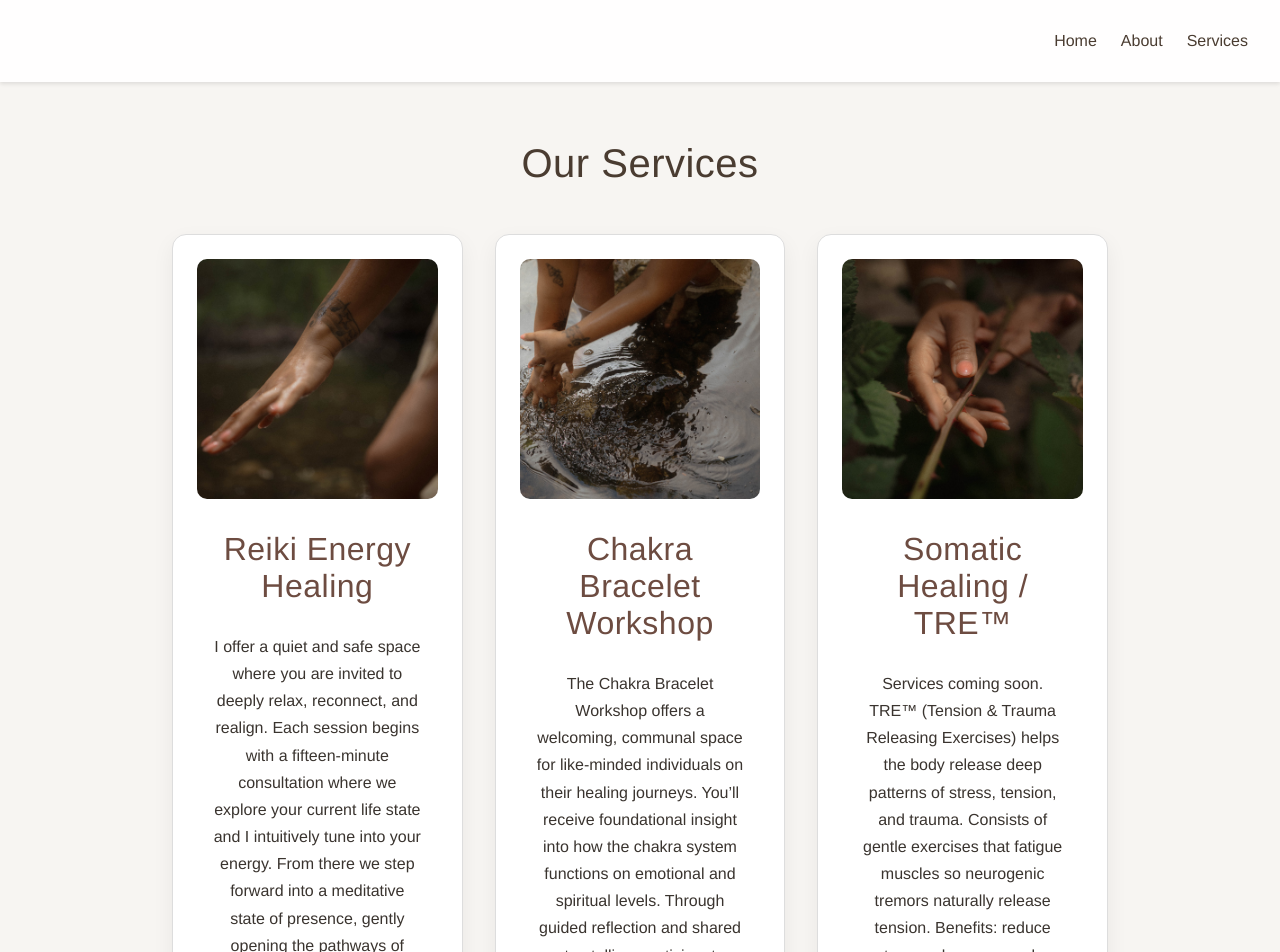
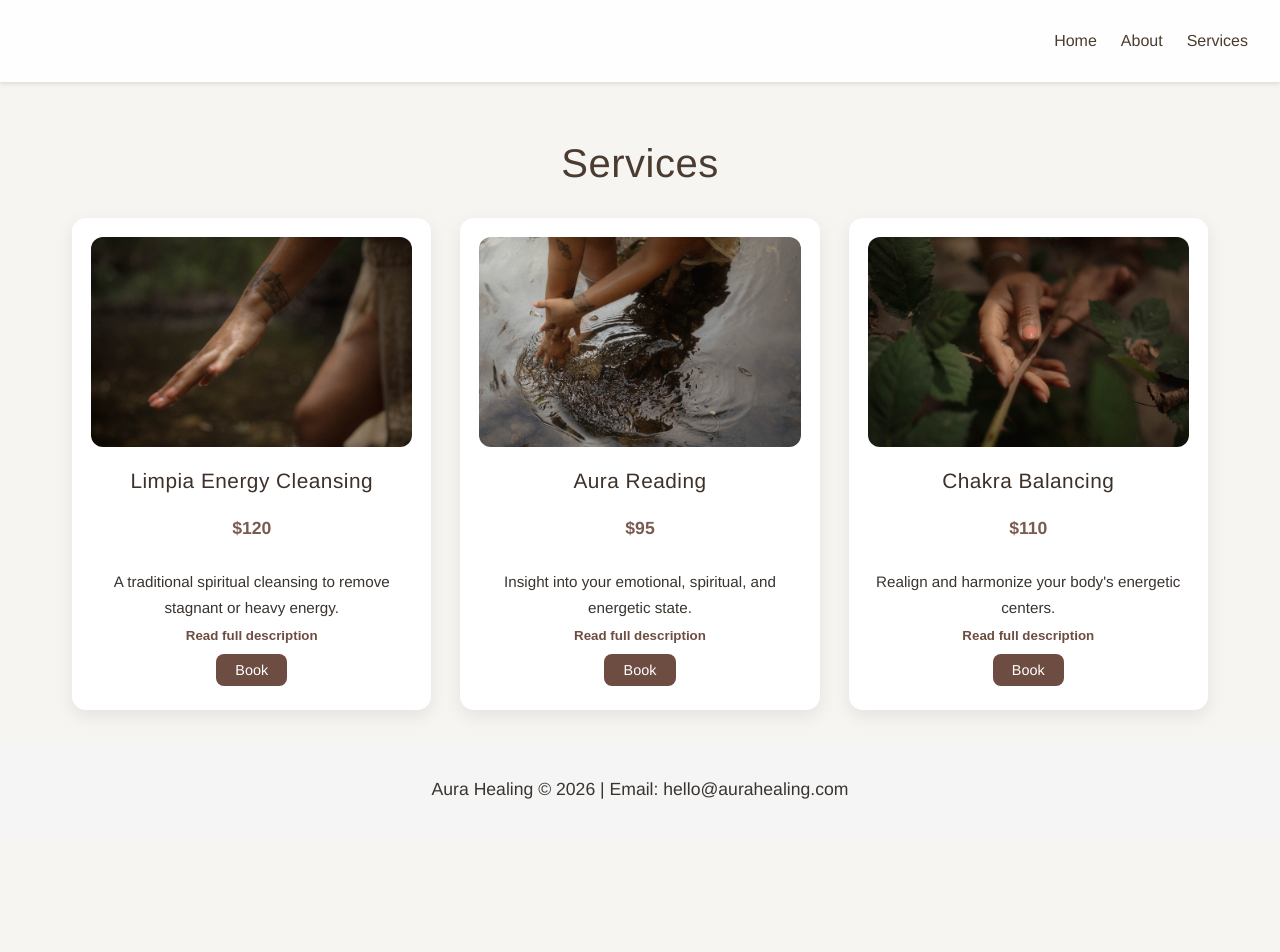
Before and after one commit to Ecanno8/aura_healing, a React (Vite) app: page /services in a window 1280 px wide. Shown: the top 952 px of the page. After the commit the page ends 839 px from the top, so only its background shows below. Built offline with nearby package versions, Linux system fonts and the light colour scheme.

Commit message:
added description box for id cards, next clickable links inside home view

```diff
--- a/src/pages/Services.jsx
+++ b/src/pages/Services.jsx
@@ -1,68 +1,83 @@
-import React from "react";
+import React, { useState } from "react";
 import "../styles/Services.css";
 
-export default function ServicesPage() {
+// images from public folder
+const service1Img = "/images/IMG_7804_websize.jpg";
+const service2Img = "/images/IMG_7774_websize.jpg";
+const service3Img = "/images/IMG_8011_websize.jpg";
+
+export default function Services() {
+    const [openIndex, setOpenIndex] = useState(null);
+
+    const toggleCard = (index) => {
+        setOpenIndex(openIndex === index ? null : index);
+    };
+
     const services = [
         {
-            id: 1,
-            title: "Reiki Energy Healing",
-            price: "$111",
-            img: "/images/IMG_7804_websize.jpg",
-            description: `I offer a quiet and safe space where you are invited to deeply relax, reconnect,
-      and realign. Each session begins with a fifteen-minute consultation where we explore your current
-      life state and I intuitively tune into your energy. From there we step forward into a meditative
-      state of presence, gently opening the pathways of your mind, body, and spirit as I channel
-      life-force energy through Reiki. Guided by intuitive gentle touch and ancestral wisdom to support,
-      restore, and release.`,
-            calendly: "https://calendly.com/your-client",
+            title: "Limpia Energy Cleansing",
+            price: "$120",
+            image: service1Img,
+            short:
+                "A traditional spiritual cleansing to remove stagnant or heavy energy.",
+            full:
+                "This session includes a full energetic scan, egg limpia cleansing, grounding integration, and guidance on maintaining energetic protection after your session. Clients often report feeling lighter, calmer, and more centered."
         },
         {
-            id: 2,
-            title: "Chakra Bracelet Workshop",
-            price: "$44",
-            img: "/images/IMG_7774_websize.jpg",
-            description: `The Chakra Bracelet Workshop offers a welcoming, communal space for like-minded
-      individuals on their healing journeys. You’ll receive foundational insight into how the chakra
-      system functions on emotional and spiritual levels. Through guided reflection and shared
-      storytelling, participants create a personalized chakra bracelet with intention. Minimum 5,
-      maximum 10 participants.`,
-            calendly: "https://calendly.com/your-client",
+            title: "Aura Reading",
+            price: "$95",
+            image: service2Img,
+            short:
+                "Insight into your emotional, spiritual, and energetic state.",
+            full:
+                "During this reading we explore your energetic field, emotional blocks, intuitive messages, and patterns currently influencing your life path. You will leave with clarity and practical grounding suggestions."
         },
         {
-            id: 3,
-            title: "Somatic Healing / TRE™",
-            price: "$222",
-            img: "/images/IMG_8011_websize.jpg",
-            description: `Services coming soon. TRE™ (Tension & Trauma Releasing Exercises) helps the
-      body release deep patterns of stress, tension, and trauma. Consists of gentle exercises that
-      fatigue muscles so neurogenic tremors naturally release tension. Benefits: reduce stress,
-      release muscular tension, improve sleep, support emotional resilience, feel more grounded.`,
-            calendly: "https://calendly.com/your-client",
-        },
+            title: "Chakra Balancing",
+            price: "$110",
+            image: service3Img,
+            short:
+                "Realign and harmonize your body's energetic centers.",
+            full:
+                "Using guided intention, grounding techniques, and energy work, each chakra is gently balanced to restore flow. This session supports emotional stability, relaxation, and energetic alignment."
+        }
     ];
 
     return (
         <div className="services-page">
-            <h1>Our Services</h1>
+            <h1 className="services-title">Services</h1>
+
             <div className="services-grid">
-                {services.map((service) => (
-                    <div key={service.id} className="service-card">
-                        <img src={service.img} alt={service.title} />
-                        <div className="service-info">
-                            <h2>{service.title}</h2>
-                            <p>{service.description}</p>
-                            <div className="service-footer">
-                                <span className="price">{service.price}</span>
-                                <a
-                                    href={service.calendly}
-                                    target="_blank"
-                                    rel="noopener noreferrer"
-                                    className="book-btn"
-                                >
-                                    Book
-                                </a>
-                            </div>
+                {services.map((service, index) => (
+                    <div className="service-card" key={index}>
+                        <img src={service.image} alt={service.title} />
+
+                        <h3>{service.title}</h3>
+                        <p className="price">{service.price}</p>
+
+                        <p className="preview">{service.short}</p>
+
+                        <div className={`full-text ${openIndex === index ? "open" : ""}`}>
+                            <p>{service.full}</p>
                         </div>
+
+                        <button
+                            className="read-more"
+                            onClick={() => toggleCard(index)}
+                        >
+                            {openIndex === index
+                                ? "Hide description"
+                                : "Read full description"}
+                        </button>
+
+                        <a
+                            className="book-btn"
+                            href="https://calendly.com/"
+                            target="_blank"
+                            rel="noopener noreferrer"
+                        >
+                            Book
+                        </a>
                     </div>
                 ))}
             </div>
--- a/src/styles/Services.css
+++ b/src/styles/Services.css
@@ -1,102 +1,118 @@
 .services-page {
-    max-width: 1000px;
+    max-width: 1200px;
     margin: 0 auto;
     padding: 2rem;
-    font-family: 'Helvetica Neue', sans-serif;
-    color: #222;
+    text-align: center;
 }
 
-.services-page h1 {
-    text-align: center;
-    margin-bottom: 3rem;
+.services-title {
     font-size: 2.5rem;
+    margin-bottom: 2rem;
     color: #4a3c31;
-    /* earthy tone */
 }
 
+/* GRID — forces 3 across */
 .services-grid {
     display: grid;
     grid-template-columns: repeat(3, 1fr);
-    gap: 2rem;
-    margin-top: 2.5rem;
+    gap: 1.8rem;
 }
 
+/* CARD */
 .service-card {
-    border: 1px solid #ddd;
-    border-radius: 12px;
-    overflow: hidden;
-    box-shadow: 0 4px 8px rgba(0, 0, 0, 0.05);
+    background: #fff;
+    border-radius: 14px;
+    padding: 1.2rem 1.2rem 1.5rem;
+    box-shadow: 0 6px 18px rgba(0, 0, 0, 0.08);
+    transition: transform .25s ease, box-shadow .25s ease;
     display: flex;
     flex-direction: column;
+    align-items: center;
 }
 
+.service-card:hover {
+    transform: translateY(-4px);
+    box-shadow: 0 12px 24px rgba(0, 0, 0, 0.12);
+}
+
+/* IMAGE */
 .service-card img {
     width: 100%;
-    height: 200px;
+    height: 210px;
     object-fit: cover;
+    border-radius: 12px;
+    margin-bottom: 1rem;
 }
 
-.service-info {
-    padding: 1rem;
-    flex-grow: 1;
-    display: flex;
-    flex-direction: column;
-}
-
-.service-info h2 {
-    margin-top: 0;
-    color: #6d4c41;
-}
-
-.service-info p {
-    flex-grow: 1;
-    margin: 1rem 0;
-    font-size: 1rem;
-}
-
-.service-footer {
-    display: flex;
-    justify-content: space-between;
-    align-items: center;
+/* TEXT */
+.service-card h3 {
+    margin: .4rem 0 .2rem;
+    font-size: 1.3rem;
+    color: #3d3128;
 }
 
 .price {
     font-weight: bold;
-    font-size: 1.1rem;
+    color: #7a5c4f;
+    margin-bottom: .6rem;
+}
+
+.preview {
+    font-size: 0.95rem;
+    margin-bottom: .4rem;
+}
+
+/* COLLAPSIBLE SECTION */
+.full-text {
+    max-height: 0;
+    overflow: hidden;
+    transition: max-height .35s ease, opacity .25s ease;
+    opacity: 0;
+}
+
+.full-text.open {
+    max-height: 220px;
+    opacity: 1;
+    margin-bottom: .6rem;
+}
+
+/* BUTTONS */
+.read-more {
+    background: transparent;
+    border: none;
+    color: #6d4c41;
+    cursor: pointer;
+    font-weight: 600;
+    margin-bottom: .6rem;
+}
+
+.read-more:hover {
+    text-decoration: underline;
 }
 
 .book-btn {
-    background-color: #ff6f61;
-    color: #fff;
-    padding: 0.3rem 0.6rem;
-    font-size: 0.9rem;
-    border-radius: 6px;
+    background: #6d4c41;
+    color: white;
     text-decoration: none;
-    transition: background-color 0.2s ease;
+    padding: .5rem 1.2rem;
+    border-radius: 8px;
+    font-size: .9rem;
+    transition: background .25s ease;
 }
 
 .book-btn:hover {
-    background-color: #e65a4f;
+    background: #4e342e;
 }
 
-.service-card {
-    background: white;
-    border-radius: 14px;
-    padding: 1.5rem;
-    box-shadow: 0 8px 22px rgba(0, 0, 0, 0.06);
-    text-align: center;
-    transition: transform 0.25s ease, box-shadow 0.25s ease;
+/* RESPONSIVE */
+@media (max-width: 900px) {
+    .services-grid {
+        grid-template-columns: repeat(2, 1fr);
+    }
 }
 
-.service-card:hover {
-    transform: translateY(-6px);
-    box-shadow: 0 16px 32px rgba(0, 0, 0, 0.1);
+@media (max-width: 600px) {
+    .services-grid {
+        grid-template-columns: 1fr;
+    }
 }
-
-.service-card img {
-    width: 100%;
-    height: 240px;
-    object-fit: cover;
-    border-radius: 10px;
-    margin-bottom: 1rem;
-}
```
